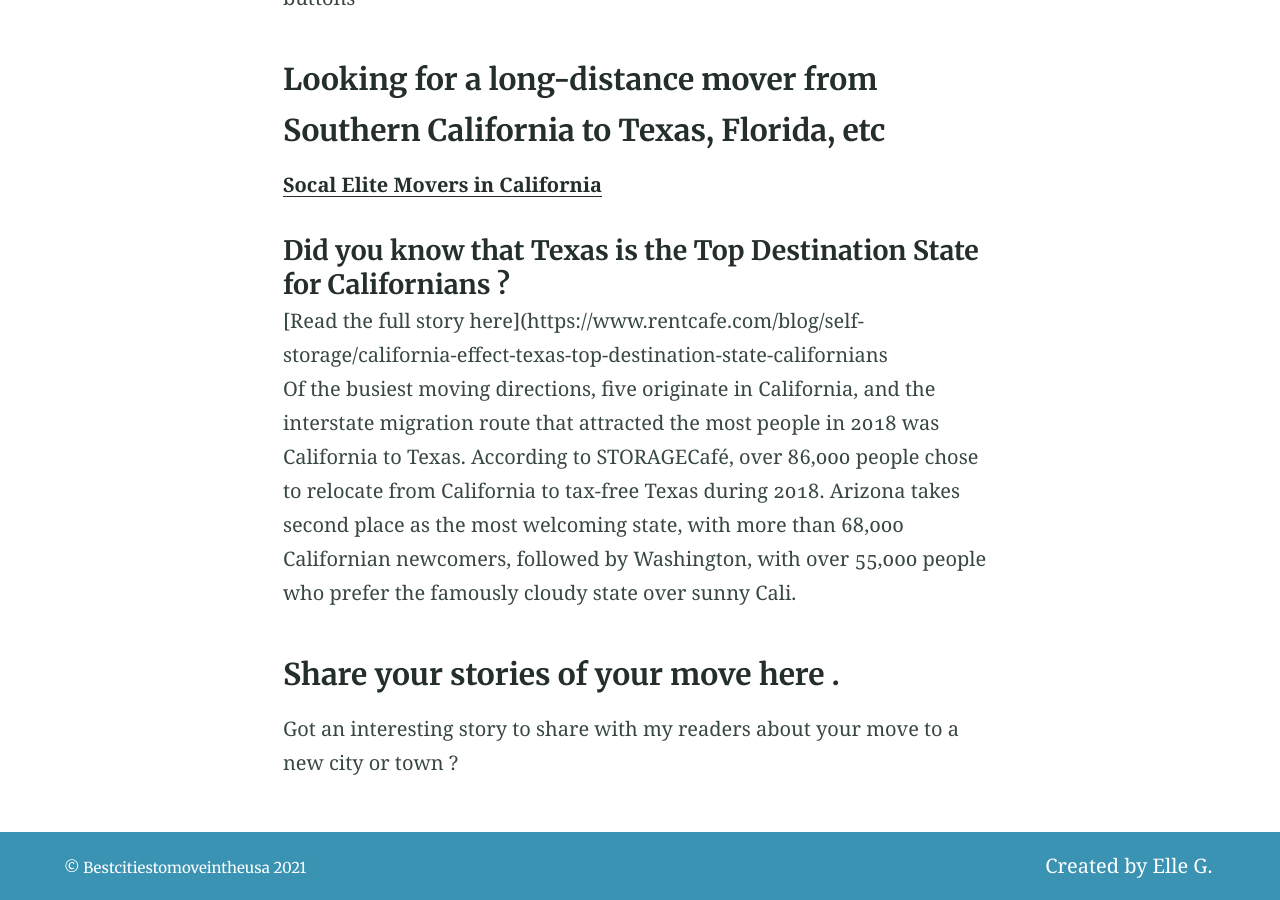
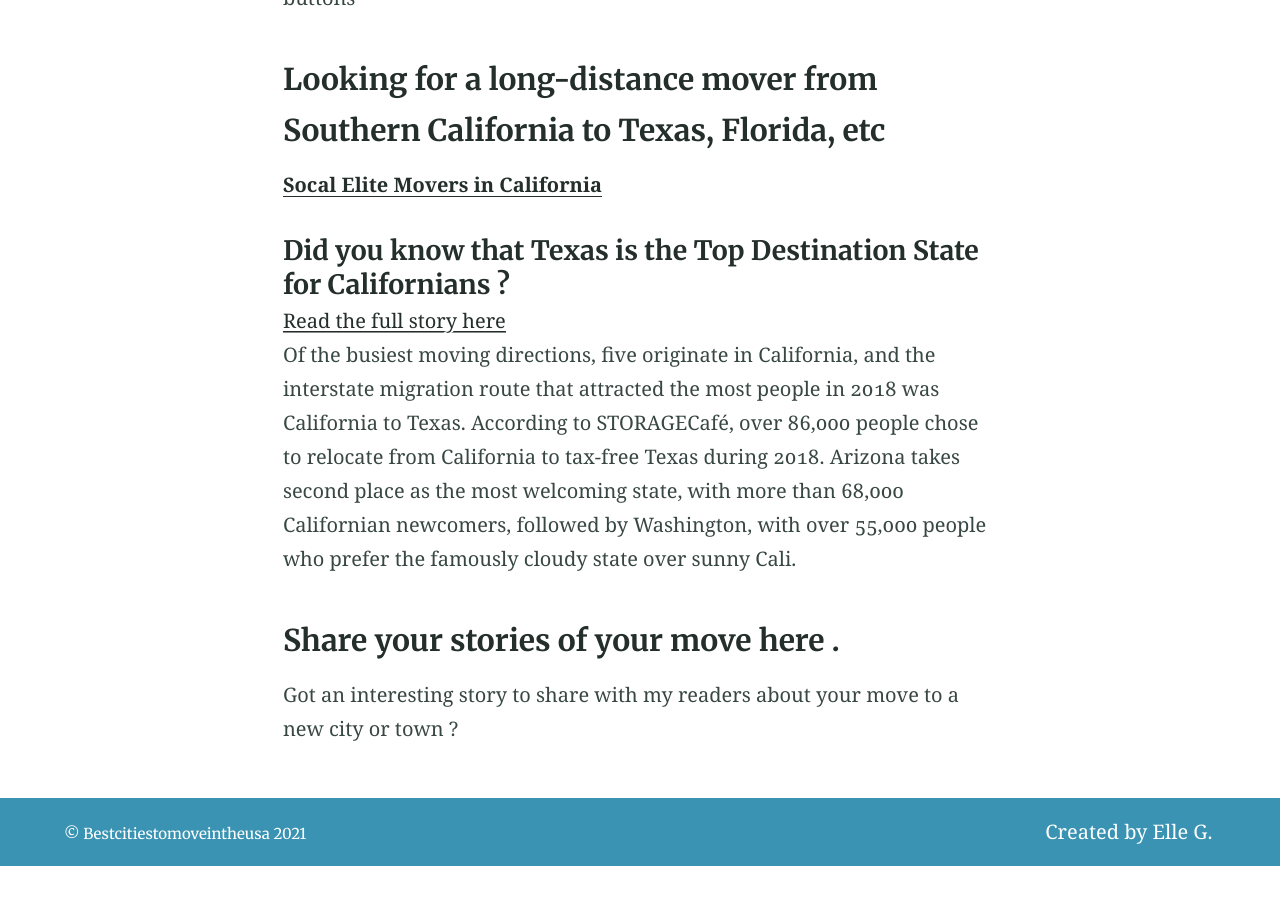
Before and after one commit to Coolweb2go/alembic, a Jekyll site: the page built from index.md, in a window 1280 px wide and 900 px high, scrolled down 3685 px. Built offline with Jekyll 4.4.1, drawn with Linux system fonts in a browser that asks for light colours; after the commit the page ends 4551 px from its top, so only the background shows below that.

Commit message:
Update from Forestry.io elle gamboa updated index.md

```diff
--- a/index.md
+++ b/index.md
@@ -65,7 +65,7 @@
 
 #### Did you know that Texas is the Top Destination State for Californians ?
 
-[Read the full story here](https://www.rentcafe.com/blog/self-storage/california-effect-texas-top-destination-state-californians <br> Of the busiest moving directions, five originate in California, and the interstate migration route that attracted the most people in 2018 was California to Texas. According to STORAGECafé, over 86,000 people chose to relocate from California to tax-free Texas during 2018. Arizona takes second place as the most welcoming state, with more than 68,000 Californian newcomers, followed by Washington, with over 55,000 people who prefer the famously cloudy state over sunny Cali.
+[Read the full story here](https://www.rentcafe.com/blog/self-storage/california-effect-texas-top-destination-state-californians/) <br> Of the busiest moving directions, five originate in California, and the interstate migration route that attracted the most people in 2018 was California to Texas. According to STORAGECafé, over 86,000 people chose to relocate from California to tax-free Texas during 2018. Arizona takes second place as the most welcoming state, with more than 68,000 Californian newcomers, followed by Washington, with over 55,000 people who prefer the famously cloudy state over sunny Cali.
 
 ### Share your stories of your move here .
 
```
